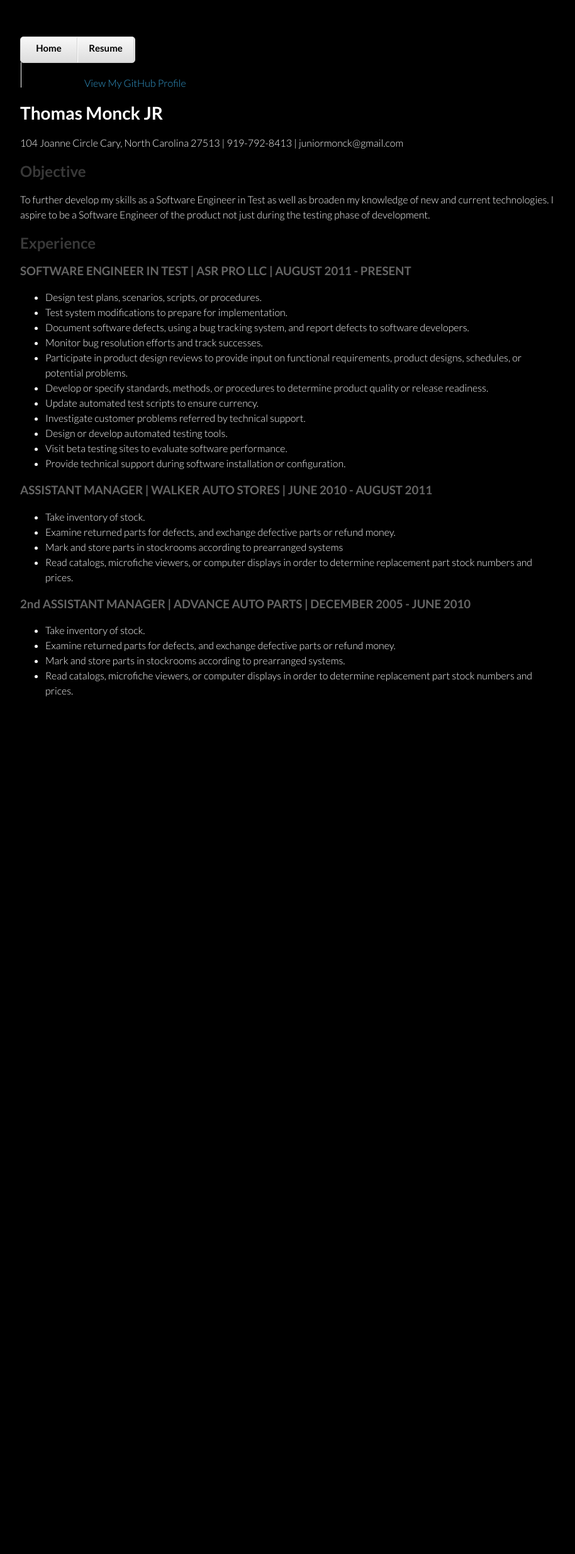
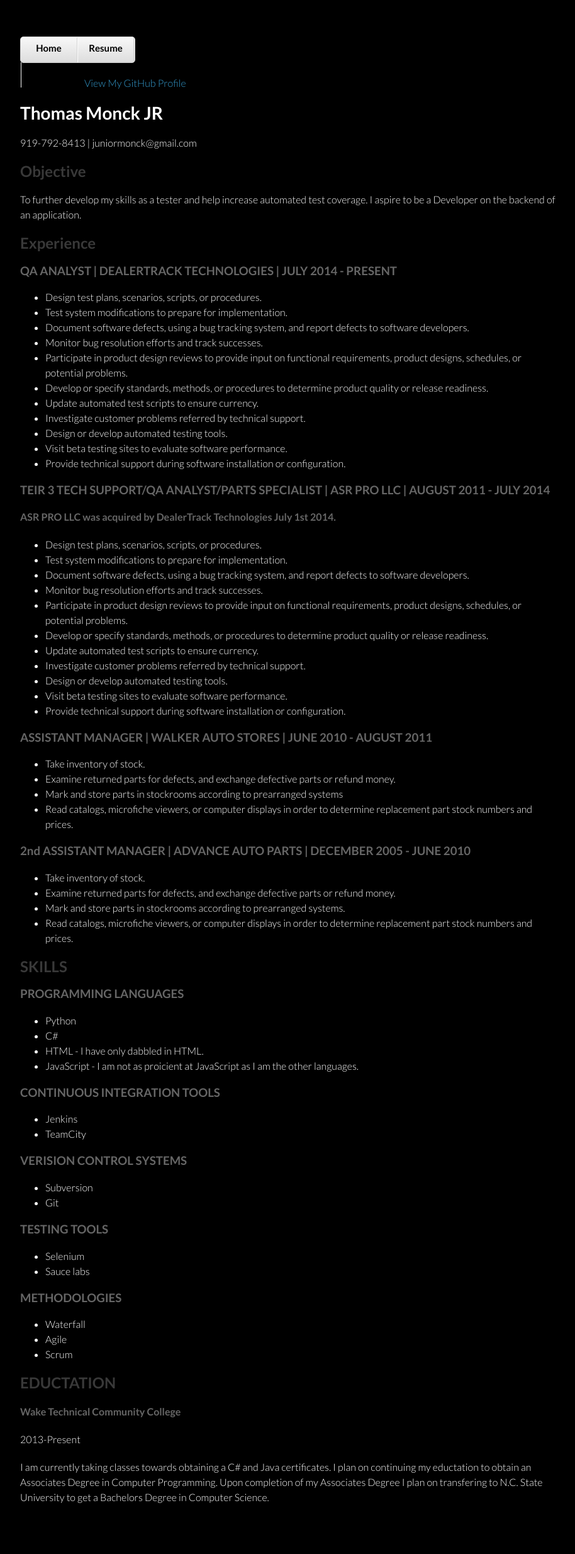
Before and after one commit to tmonck/tmonck.github.io, a Jekyll site: the page Resume.html, which Jekyll copies as it is, in a window 1280 px wide. Shown: the whole page at 63% size, without its empty margins (178-1092 px from the left). Built offline with Jekyll 4.4.1, drawn with Linux system fonts in a browser that asks for light colours; before the commit the page ends 1187 px from its top, so only the background shows below that.

Commit message:
Update resume page.

```diff
--- a/Resume.html
+++ b/Resume.html
@@ -16,18 +16,34 @@
     <div class="wrapper">
       <header>
 		<ul>
-			<li><a href="http://tmonck.github.com/">Home</a></li>
-			<li><a href="test">Resume</a></li>
+			<li><a href="http://tmonck.github.io/">Home</a></li>
+			<li><a href="hhtp://tmonck.github.io/Resume.html">Resume</a></li>
 			<li><a href="test">Code Projects</a></li>
 		</ul>
 		<p class="view"><a href="https://github.com/tmonck">View My GitHub Profile</a></p>
       </header>
-	  <p><h1>Thomas Monck JR</h1>
-<p>104 Joanne Circle Cary, North Carolina 27513 | 919-792-8413 | juniormonck@gmail.com</p>
+	  <p>
+		<h1>Thomas Monck JR</h1>
+			<p>919-792-8413 | juniormonck@gmail.com</p>
 			<h2>Objective</h2>
-<p>To further develop my skills as a Software Engineer in Test as well as broaden my knowledge of new and current technologies. I aspire to be a Software Engineer of the product not just during the testing phase of development.</p>
+			<p>To further develop my skills as a tester and help increase automated test coverage. I aspire to be a Developer on the backend of an application.</p>
 			<h2>Experience</h2>
-<h3>SOFTWARE ENGINEER IN TEST | ASR PRO LLC | AUGUST 2011 - PRESENT</h3>
+			<h3>QA ANALYST | DEALERTRACK TECHNOLOGIES | JULY 2014 - PRESENT</h3>
+			<ul>
+				<li>Design test plans, scenarios, scripts, or procedures.</li>
+				<li>Test system modifications to prepare for implementation.</li>
+				<li>Document software defects, using a bug tracking system, and report defects to software developers.</li>
+				<li>Monitor bug resolution efforts and track successes.</li>
+				<li>Participate in product design reviews to provide input on functional requirements, product designs, schedules, or potential problems.</li>
+				<li>Develop or specify standards, methods, or procedures to determine product quality or release readiness.</li>
+				<li>Update automated test scripts to ensure currency.</li>
+				<li>Investigate customer problems referred by technical support.</li>
+				<li>Design or develop automated testing tools.</li>
+				<li>Visit beta testing sites to evaluate software performance.</li>
+				<li>Provide technical support during software installation or configuration.</li>
+			</ul>
+			<h3>TEIR 3 TECH SUPPORT/QA ANALYST/PARTS SPECIALIST | ASR PRO LLC | AUGUST 2011 - JULY 2014</h3>
+			<h4>ASR PRO LLC was acquired by DealerTrack Technologies July 1st 2014.</h4>
 			<ul>
 				<li>Design test plans, scenarios, scripts, or procedures.</li>
 				<li>Test system modifications to prepare for implementation.</li>
@@ -55,4 +71,39 @@
 				<li>Mark and store parts in stockrooms according to prearranged systems.</li>
 				<li>Read catalogs, microfiche viewers, or computer displays in order to determine replacement part stock numbers and prices.</li>
 			</ul>
+			<h2>SKILLS</h2>
+				<h3>PROGRAMMING LANGUAGES</h3>
+					<ul>
+						<li>Python</li>
+						<li>C#</li>
+						<li>HTML - I have only dabbled in HTML.</li>
+						<li>JavaScript - I am not as proicient at JavaScript as I am the other languages.</li>
+					</ul>
+				<h3>CONTINUOUS INTEGRATION TOOLS</h3>
+					<ul>
+						<li>Jenkins</li>
+						<li>TeamCity</li>
+					</ul>
+				<h3>VERISION CONTROL SYSTEMS</h3>
+					<ul>
+						<li>Subversion</li>
+						<li>Git</li>
+					</ul>
+				<h3>TESTING TOOLS</h3>
+					<ul>
+						<li>Selenium</li>
+						<li>Sauce labs</li>
+					</ul>
+				<h3>METHODOLOGIES</h3>
+					<ul>
+						<li>Waterfall</li>
+						<li>Agile</li>
+						<li>Scrum</li>
+					</ul>
+			<h2>EDUCTATION</h2>
+				<h4>Wake Technical Community College</h4>
+				<p>2013-Present</p>
+				<p>I am currently taking classes towards obtaining a C# and Java certificates. I plan on continuing my eductation to obtain an
+				Associates Degree in Computer Programming. Upon completion of my Associates Degree I plan on transfering to N.C. State University
+				to get a Bachelors Degree in Computer Science.</p>
 </p>
--- a/stylesheets/styles.css
+++ b/stylesheets/styles.css
@@ -101,7 +101,7 @@ img {
 }
 
 header {
-  width:383px;
+  width:500px;
   position:relative;
 }
 
@@ -120,7 +120,7 @@ header ul {
   border-radius:5px;
   border:1px solid #d2d2d2;
   box-shadow:inset #fff 0 1px 0, inset rgba(0,0,0,0.03) 0 -1px 0;
-  width:181px;
+  width: 181px;/*290px;*/
 }
 
 header li {
```
Also changed, not shown: index.html (+5 -5 lines). Lines whose indentation alone changed are shown as unchanged.
